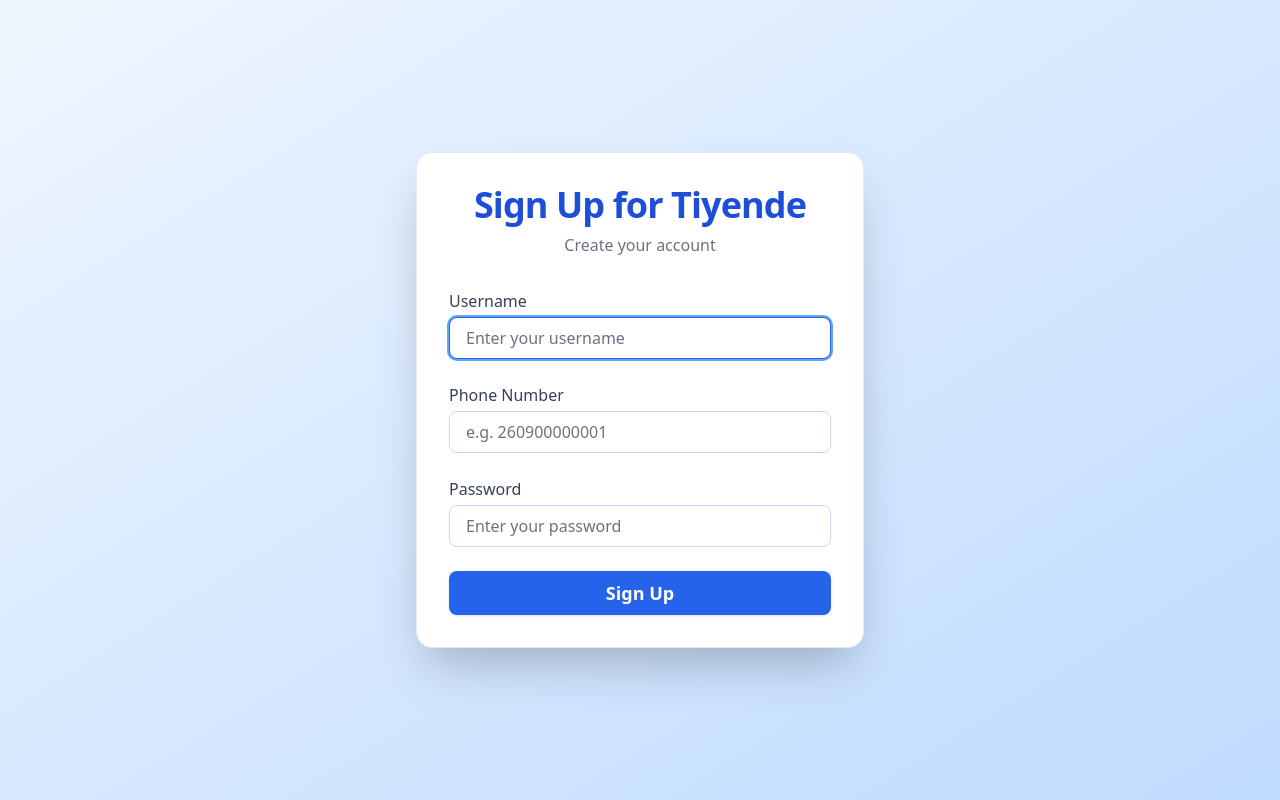
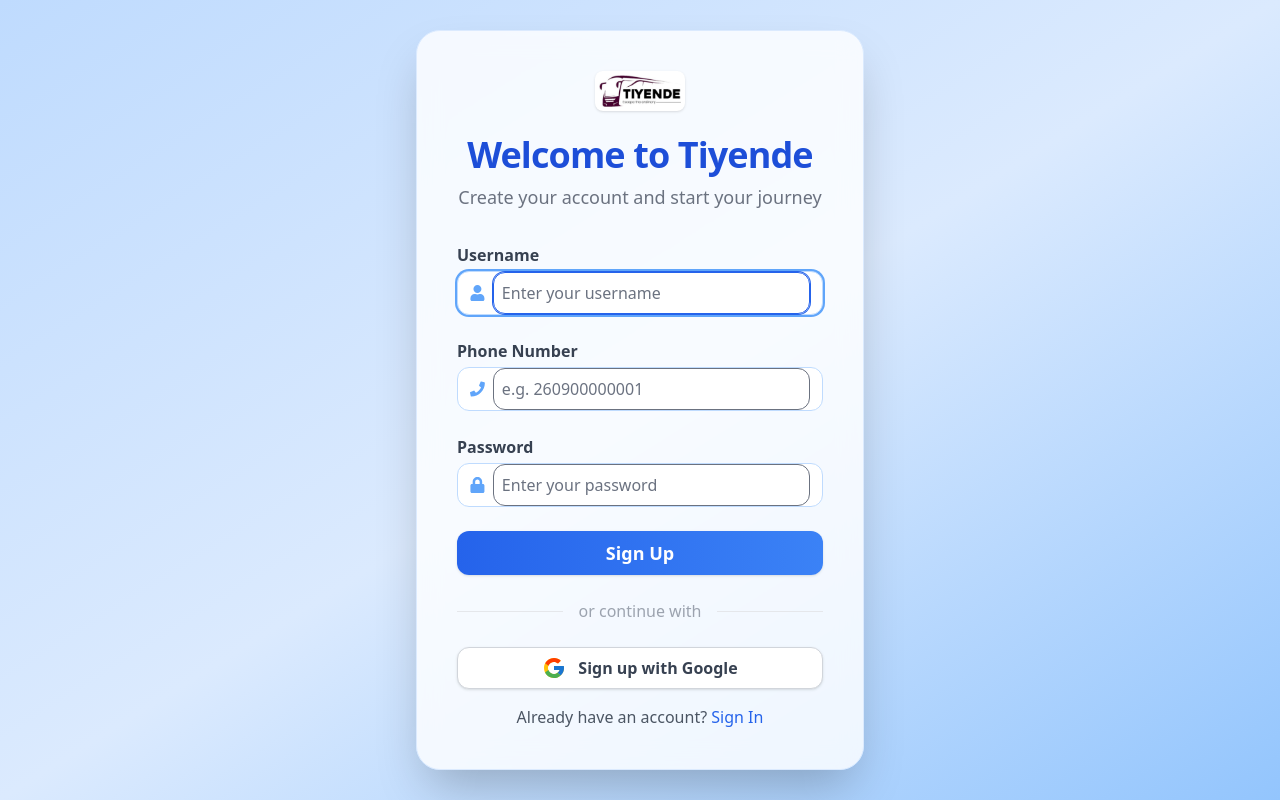
Before and after one commit to TerrorbyteHunter/Tiye, a React (Vite) app in the folder monorepo/apps/user/: page /signup in a window 1280 px wide. Built offline with nearby package versions, Linux system fonts and the light colour scheme; no server answers.

Commit message:
Arrival and departure time edit

```diff
--- a/monorepo/apps/user/src/pages/login.tsx
+++ b/monorepo/apps/user/src/pages/login.tsx
@@ -1,6 +1,9 @@
 import { useState } from 'react';
 import { useNavigate } from 'react-router-dom';
 import { auth } from '../lib/api';
+import { signInWithProvider, googleProvider, getUserToken } from '../lib/firebase';
+import { FcGoogle } from 'react-icons/fc';
+import { FaUser, FaPhone, FaLock } from 'react-icons/fa';
 
 const LoginPage: React.FC = () => {
   const [username, setUsername] = useState('');
@@ -35,55 +38,120 @@
     setLoading(false);
   };
 
+  // Google sign-in handler
+  const handleGoogleSignIn = async () => {
+    setError('');
+    setLoading(true);
+    try {
+      const result = await signInWithProvider(googleProvider);
+      if (result.success && result.user) {
+        const idToken = await getUserToken();
+        if (idToken) {
+          const response = await auth.googleAuth(idToken);
+          if (response.token) {
+            localStorage.setItem('token', response.token);
+            if (response.user) {
+              localStorage.setItem('user', JSON.stringify(response.user));
+            }
+            navigate('/');
+            setLoading(false);
+            return;
+          } else if (response.error) {
+            setError(response.error);
+          } else {
+            setError('Google sign-in failed.');
+          }
+        } else {
+          setError('Failed to get Google ID token.');
+        }
+      } else {
+        setError(result.error || 'Google sign-in failed.');
+      }
+    } catch (err: any) {
+      setError(err?.message || 'Google sign-in failed.');
+    }
+    setLoading(false);
+  };
+
   return (
-    <div className="min-h-screen flex items-center justify-center bg-gradient-to-br from-blue-50 to-blue-200">
-      <div className="w-full max-w-md p-8 rounded-2xl shadow-2xl bg-white border border-blue-100">
-        <h2 className="text-4xl font-bold text-blue-700 mb-2 text-center tracking-tight">Welcome to Tiyende</h2>
-        <p className="text-center text-gray-500 mb-8">Sign in to your account</p>
+    <div className="min-h-screen flex items-center justify-center bg-gradient-to-br from-blue-200 via-blue-100 to-blue-300">
+      <div className="w-full max-w-md p-10 rounded-3xl shadow-2xl bg-white/80 border border-blue-100 backdrop-blur-md transition-all duration-300 animate-fade-in">
+        <div className="flex justify-center mb-4">
+          <img
+            src="/images/logo.png"
+            alt="Tiyende Logo"
+            className="h-10 w-auto mx-auto mb-2 object-contain rounded-lg shadow"
+            style={{ background: 'white', padding: '4px' }}
+          />
+        </div>
+        <h2 className="text-4xl font-extrabold text-blue-700 mb-2 text-center tracking-tight font-sans">Welcome to Tiyende</h2>
+        <p className="text-center text-gray-500 mb-8 text-lg font-medium">Your smart way to book bus tickets in Zambia</p>
         <form onSubmit={handleLogin} className="space-y-6">
-          <div>
-            <label className="block text-gray-700 font-medium mb-1">Username</label>
+          <div className="relative">
+            <label className="block text-gray-700 font-semibold mb-1">Username</label>
+            <div className="flex items-center bg-white rounded-xl border border-blue-200 focus-within:ring-2 focus-within:ring-blue-400 transition px-3">
+              <FaUser className="text-blue-400 mr-2" />
               <input
                 type="text"
                 value={username}
                 onChange={e => setUsername(e.target.value)}
-              className="w-full px-4 py-2 border border-blue-200 rounded-lg focus:outline-none focus:ring-2 focus:ring-blue-400 transition"
+                className="w-full px-2 py-2 bg-transparent focus:outline-none rounded-xl"
                 placeholder="Enter your username"
                 autoFocus
                 autoComplete="username"
               />
             </div>
-          <div>
-            <label className="block text-gray-700 font-medium mb-1">Phone Number</label>
+          </div>
+          <div className="relative">
+            <label className="block text-gray-700 font-semibold mb-1">Phone Number</label>
+            <div className="flex items-center bg-white rounded-xl border border-blue-200 focus-within:ring-2 focus-within:ring-blue-400 transition px-3">
+              <FaPhone className="text-blue-400 mr-2" />
               <input
                 type="tel"
                 value={mobile}
                 onChange={e => setMobile(e.target.value)}
-              className="w-full px-4 py-2 border border-blue-200 rounded-lg focus:outline-none focus:ring-2 focus:ring-blue-400 transition"
+                className="w-full px-2 py-2 bg-transparent focus:outline-none rounded-xl"
                 placeholder="e.g. 260900000001"
                 autoComplete="tel"
               />
             </div>
-          <div>
-            <label className="block text-gray-700 font-medium mb-1">Password</label>
+          </div>
+          <div className="relative">
+            <label className="block text-gray-700 font-semibold mb-1">Password</label>
+            <div className="flex items-center bg-white rounded-xl border border-blue-200 focus-within:ring-2 focus-within:ring-blue-400 transition px-3">
+              <FaLock className="text-blue-400 mr-2" />
               <input
                 type="password"
                 value={password}
                 onChange={e => setPassword(e.target.value)}
-              className="w-full px-4 py-2 border border-blue-200 rounded-lg focus:outline-none focus:ring-2 focus:ring-blue-400 transition"
+                className="w-full px-2 py-2 bg-transparent focus:outline-none rounded-xl"
                 placeholder="Enter your password"
                 autoComplete="current-password"
               />
             </div>
-          {error && <div className="text-red-600 text-center font-medium">{error}</div>}
+          </div>
+          {error && <div className="text-red-600 text-center font-medium animate-shake">{error}</div>}
           <button
             type="submit"
-            className="w-full bg-blue-600 text-white py-2 rounded-lg font-semibold text-lg shadow hover:bg-blue-700 transition disabled:opacity-50"
+            className="w-full bg-gradient-to-r from-blue-600 to-blue-500 text-white py-2 rounded-xl font-semibold text-lg shadow hover:scale-105 hover:from-blue-700 hover:to-blue-600 transition-all duration-200 disabled:opacity-50"
             disabled={loading}
           >
             {loading ? 'Signing in...' : 'Sign In'}
           </button>
         </form>
+        <div className="flex items-center my-6">
+          <div className="flex-grow border-t border-gray-200"></div>
+          <span className="mx-4 text-gray-400 font-medium">or continue with</span>
+          <div className="flex-grow border-t border-gray-200"></div>
+        </div>
+        <button
+          type="button"
+          onClick={handleGoogleSignIn}
+          className="w-full flex items-center justify-center gap-3 bg-white border border-gray-300 rounded-xl py-2 font-semibold text-gray-700 shadow hover:bg-blue-50 hover:scale-105 transition mb-2"
+          disabled={loading}
+        >
+          <FcGoogle size={24} /> Sign in with Google
+        </button>
         <div className="text-center mt-4">
           <span className="text-gray-600">Don't have an account? </span>
           <a href="/signup" className="text-blue-600 hover:underline font-medium">Sign Up</a>
--- a/monorepo/apps/user/src/pages/signup.tsx
+++ b/monorepo/apps/user/src/pages/signup.tsx
@@ -1,6 +1,9 @@
 import { useState } from 'react';
 import { useNavigate } from 'react-router-dom';
 import { auth } from '../lib/api';
+import { signInWithProvider, googleProvider, getUserToken } from '../lib/firebase';
+import { FcGoogle } from 'react-icons/fc';
+import { FaUser, FaPhone, FaLock } from 'react-icons/fa';
 
 const SignupPage: React.FC = () => {
   const [username, setUsername] = useState('');
@@ -37,55 +40,124 @@
     setLoading(false);
   };
 
+  // Google sign-up handler
+  const handleGoogleSignUp = async () => {
+    setError('');
+    setLoading(true);
+    try {
+      const result = await signInWithProvider(googleProvider);
+      if (result.success && result.user) {
+        const idToken = await getUserToken();
+        if (idToken) {
+          const response = await auth.googleAuth(idToken);
+          if (response.token) {
+            localStorage.setItem('token', response.token);
+            if (response.user) {
+              localStorage.setItem('user', JSON.stringify(response.user));
+            }
+            navigate('/');
+            setLoading(false);
+            return;
+          } else if (response.error) {
+            setError(response.error);
+          } else {
+            setError('Google sign up failed.');
+          }
+        } else {
+          setError('Failed to get Google ID token.');
+        }
+      } else {
+        setError(result.error || 'Google sign up failed.');
+      }
+    } catch (err: any) {
+      setError(err?.message || 'Google sign up failed.');
+    }
+    setLoading(false);
+  };
+
   return (
-    <div className="min-h-screen flex items-center justify-center bg-gradient-to-br from-blue-50 to-blue-200">
-      <div className="w-full max-w-md p-8 rounded-2xl shadow-2xl bg-white border border-blue-100">
-        <h2 className="text-4xl font-bold text-blue-700 mb-2 text-center tracking-tight">Sign Up for Tiyende</h2>
-        <p className="text-center text-gray-500 mb-8">Create your account</p>
+    <div className="min-h-screen flex items-center justify-center bg-gradient-to-br from-blue-200 via-blue-100 to-blue-300">
+      <div className="w-full max-w-md p-10 rounded-3xl shadow-2xl bg-white/80 border border-blue-100 backdrop-blur-md transition-all duration-300 animate-fade-in">
+        <div className="flex justify-center mb-4">
+          <img
+            src="/images/logo.png"
+            alt="Tiyende Logo"
+            className="h-10 w-auto mx-auto mb-2 object-contain rounded-lg shadow"
+            style={{ background: 'white', padding: '4px' }}
+          />
+        </div>
+        <h2 className="text-4xl font-extrabold text-blue-700 mb-2 text-center tracking-tight font-sans">Welcome to Tiyende</h2>
+        <p className="text-center text-gray-500 mb-8 text-lg font-medium">Create your account and start your journey</p>
         <form onSubmit={handleSignup} className="space-y-6">
-          <div>
-            <label className="block text-gray-700 font-medium mb-1">Username</label>
+          <div className="relative">
+            <label className="block text-gray-700 font-semibold mb-1">Username</label>
+            <div className="flex items-center bg-white rounded-xl border border-blue-200 focus-within:ring-2 focus-within:ring-blue-400 transition px-3">
+              <FaUser className="text-blue-400 mr-2" />
               <input
                 type="text"
                 value={username}
                 onChange={e => setUsername(e.target.value)}
-              className="w-full px-4 py-2 border border-blue-200 rounded-lg focus:outline-none focus:ring-2 focus:ring-blue-400 transition"
+                className="w-full px-2 py-2 bg-transparent focus:outline-none rounded-xl"
                 placeholder="Enter your username"
                 autoFocus
                 autoComplete="username"
               />
             </div>
-          <div>
-            <label className="block text-gray-700 font-medium mb-1">Phone Number</label>
+          </div>
+          <div className="relative">
+            <label className="block text-gray-700 font-semibold mb-1">Phone Number</label>
+            <div className="flex items-center bg-white rounded-xl border border-blue-200 focus-within:ring-2 focus-within:ring-blue-400 transition px-3">
+              <FaPhone className="text-blue-400 mr-2" />
               <input
                 type="tel"
                 value={mobile}
                 onChange={e => setMobile(e.target.value)}
-              className="w-full px-4 py-2 border border-blue-200 rounded-lg focus:outline-none focus:ring-2 focus:ring-blue-400 transition"
+                className="w-full px-2 py-2 bg-transparent focus:outline-none rounded-xl"
                 placeholder="e.g. 260900000001"
                 autoComplete="tel"
               />
             </div>
-          <div>
-            <label className="block text-gray-700 font-medium mb-1">Password</label>
+          </div>
+          <div className="relative">
+            <label className="block text-gray-700 font-semibold mb-1">Password</label>
+            <div className="flex items-center bg-white rounded-xl border border-blue-200 focus-within:ring-2 focus-within:ring-blue-400 transition px-3">
+              <FaLock className="text-blue-400 mr-2" />
               <input
                 type="password"
                 value={password}
                 onChange={e => setPassword(e.target.value)}
-              className="w-full px-4 py-2 border border-blue-200 rounded-lg focus:outline-none focus:ring-2 focus:ring-blue-400 transition"
+                className="w-full px-2 py-2 bg-transparent focus:outline-none rounded-xl"
                 placeholder="Enter your password"
                 autoComplete="new-password"
               />
             </div>
-          {error && <div className="text-red-600 text-center font-medium">{error}</div>}
+          </div>
+          {error && <div className="text-red-600 text-center font-medium animate-shake">{error}</div>}
           <button
             type="submit"
-            className="w-full bg-blue-600 text-white py-2 rounded-lg font-semibold text-lg shadow hover:bg-blue-700 transition disabled:opacity-50"
+            className="w-full bg-gradient-to-r from-blue-600 to-blue-500 text-white py-2 rounded-xl font-semibold text-lg shadow hover:scale-105 hover:from-blue-700 hover:to-blue-600 transition-all duration-200 disabled:opacity-50"
             disabled={loading}
           >
             {loading ? 'Signing up...' : 'Sign Up'}
           </button>
         </form>
+        <div className="flex items-center my-6">
+          <div className="flex-grow border-t border-gray-200"></div>
+          <span className="mx-4 text-gray-400 font-medium">or continue with</span>
+          <div className="flex-grow border-t border-gray-200"></div>
+        </div>
+        <button
+          type="button"
+          onClick={handleGoogleSignUp}
+          className="w-full flex items-center justify-center gap-3 bg-white border border-gray-300 rounded-xl py-2 font-semibold text-gray-700 shadow hover:bg-blue-50 hover:scale-105 transition mb-2"
+          disabled={loading}
+        >
+          <FcGoogle size={24} /> Sign up with Google
+        </button>
+        <div className="text-center mt-4">
+          <span className="text-gray-600">Already have an account? </span>
+          <a href="/login" className="text-blue-600 hover:underline font-medium">Sign In</a>
+        </div>
       </div>
     </div>
   );
```
Also changed, not shown: monorepo/apps/user/src/components/SearchResults.tsx (+17 -7 lines), monorepo/apps/user/src/lib/api.ts (+12 -1 lines), monorepo/apps/user/src/pages/EditProfile.tsx (+53 -39 lines), monorepo/apps/user/public/images/logo.png (added), 16 other files (tests, documents, lock files or other folders). Lines whose indentation alone changed are shown as unchanged.
